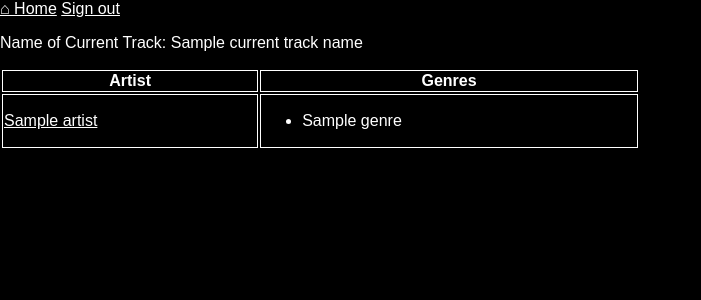
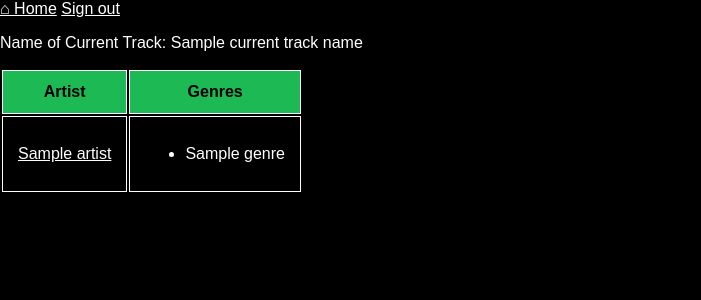
Before and after one commit to Phape/SpotifyTools, a Flask app: template templates/current_genres.html in a window 1280 px wide. Shown: the top 300 px of the page, without its empty margins (0-701 px from the left). Run offline with Flask 2, Linux system fonts and the light colour scheme; the template is opened without the code that fills it: most values are stand-ins (such as "Sample title", 1, 10 or a date in 2020).

Commit message:
edited table design

```diff
--- a/static/css/main.css
+++ b/static/css/main.css
@@ -9,40 +9,35 @@ a {
     color: white;
 }
 
-table {
-    width: 50%;
+.content-table thead tr{
+    background-color: rgb(29, 185, 84);
+    color: black;
 }
 
-th, td {
+.content-table th, .content-table tr {
+    padding: 12px 15px;
+    border: 1px solid white;
+}
+
+.content-table tbody td {
+    padding: 12px 15px;
     border: 1px solid white;
 }
 
 .centered {
-    /* height: 90vh; */
     display: flex;
-    /* position: fixed; */
-    /* top: 20%; */
-    /* left: 50%; */
     padding: 100px;
-    /* transform: translate(-50%); */
     flex-direction: column;
     align-items: center;
     justify-content: center;
-    /* width: 100%; */
 }
 
 .spotify-login-button{
-    /* display: flex; */
-    /* position: absolute; */
     top: 50%;
-    /* left: 50%; */
-    /* justify-content: center; */
-    /* align-items: center; */
     padding: 16px 14px 18px;
     color: rgb(255, 255, 255);
     background-color: rgb(29, 185, 84);
     font-size: 14px;
-    /* line-height: 1; */
     border-radius: 500px;
     transition-property: background-color,border-color,color,box-shadow,filter;
     transition-duration: .3s;
@@ -51,12 +46,7 @@ th, td {
     min-width: 160px;
     text-transform: uppercase;
     white-space: normal;
-    /* width: 50%; */
-    /* max-width: 50%; */
     font-weight: 700;
     touch-action: manipulation;
     cursor: pointer;
-    /* box-sizing: border-box; */
-    /* align-items: flex-start; */
-    /* user-select: none; */
 }
--- a/templates/current_genres.html
+++ b/templates/current_genres.html
@@ -4,11 +4,14 @@
 {% endblock %}
 {% block body %}
 <p>Name of Current Track: {{current_track_name}}</p>
-<table>
+<table class="content-table">
+    <thead>
         <tr>
             <th>Artist</th>
             <th>Genres</th>
         </tr>
+    </thead>
+    <tbody>
         {% for artist in current_artists['artists'] %}
         <tr>
             <td><a href="{{artist['external_urls']['spotify']}}" target="blank">{{artist['name']}}</a></td>
@@ -25,5 +28,6 @@
             </td>
         </tr>
         {% endfor %}
+    </tbody>
 </table>
 {% endblock %}
```
Lines whose indentation alone changed are shown as unchanged.
